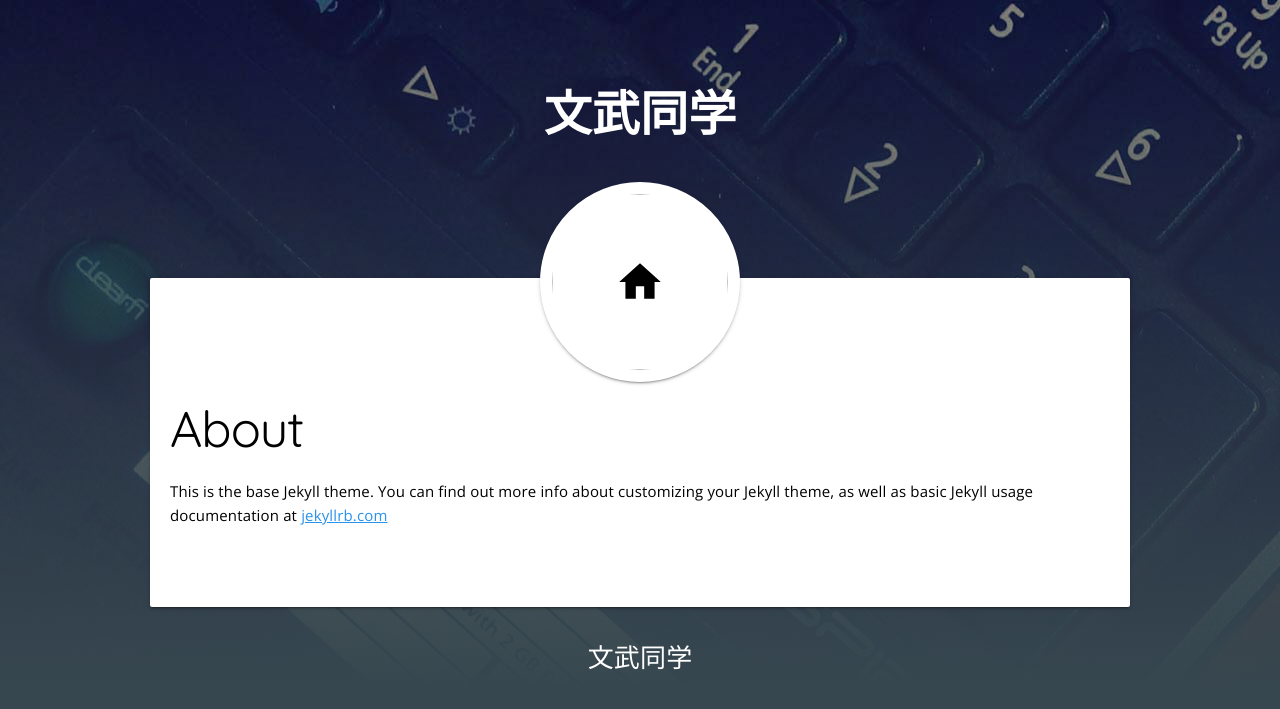
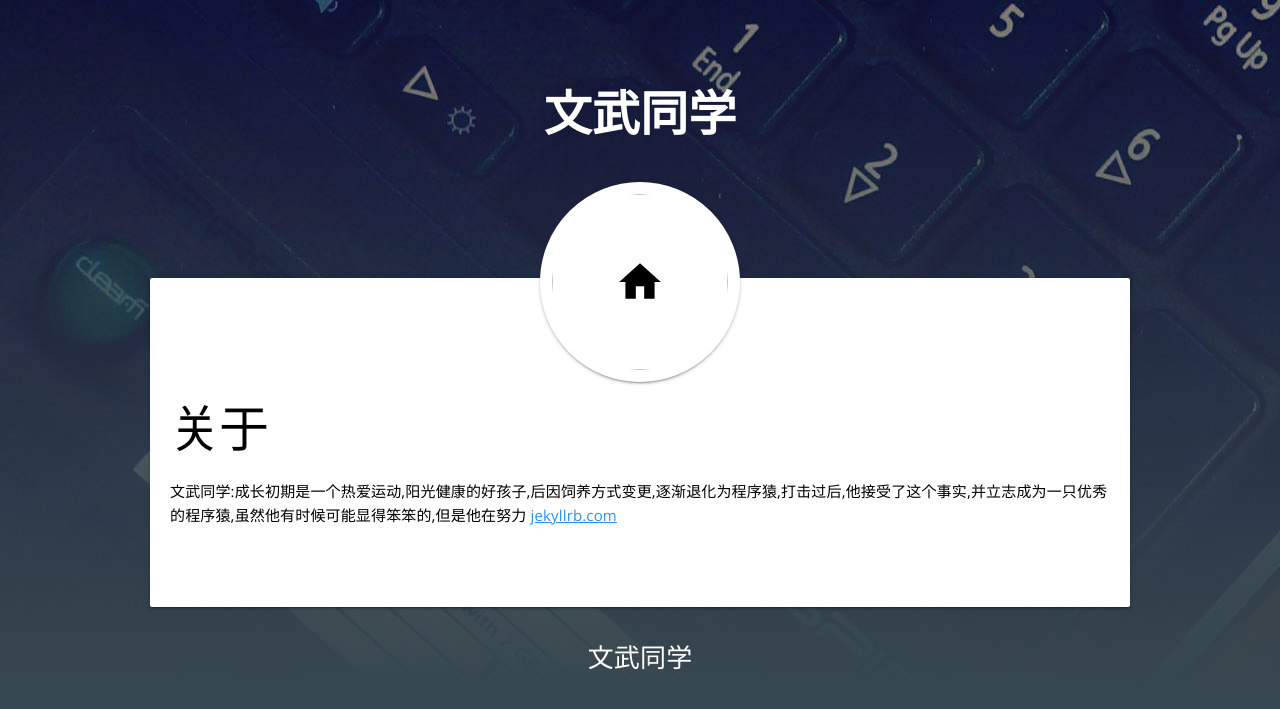
Before and after one commit to wb12581/wb12581.github.io, a Jekyll site: the page built from about.md, in a window 1280 px wide. Shown: the top 709 px of the page. Built offline with Jekyll 4.4.1, drawn with Linux system fonts in a browser that asks for light colours.

Commit message:
add test file

```diff
--- a/about.md
+++ b/about.md
@@ -1,7 +1,7 @@
 ---
 layout: page
-title: About
+title: 关于
 permalink: /about/
 ---
 
-This is the base Jekyll theme. You can find out more info about customizing your Jekyll theme, as well as basic Jekyll usage documentation at [jekyllrb.com](http://jekyllrb.com/)
+文武同学:成长初期是一个热爱运动,阳光健康的好孩子,后因饲养方式变更,逐渐退化为程序猿,打击过后,他接受了这个事实,并立志成为一只优秀的程序猿,虽然他有时候可能显得笨笨的,但是他在努力 [jekyllrb.com](http://jekyllrb.com/)
```
